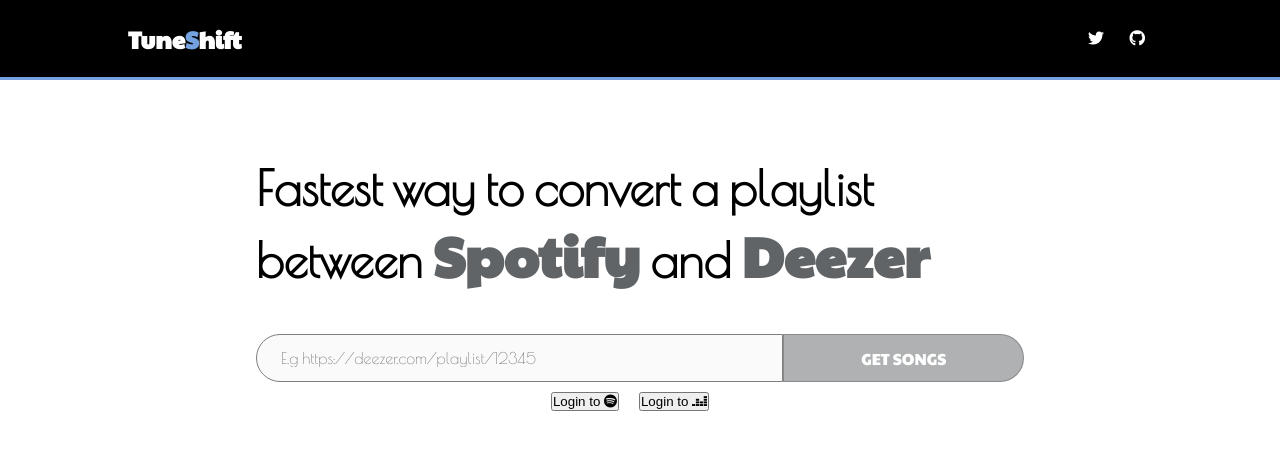
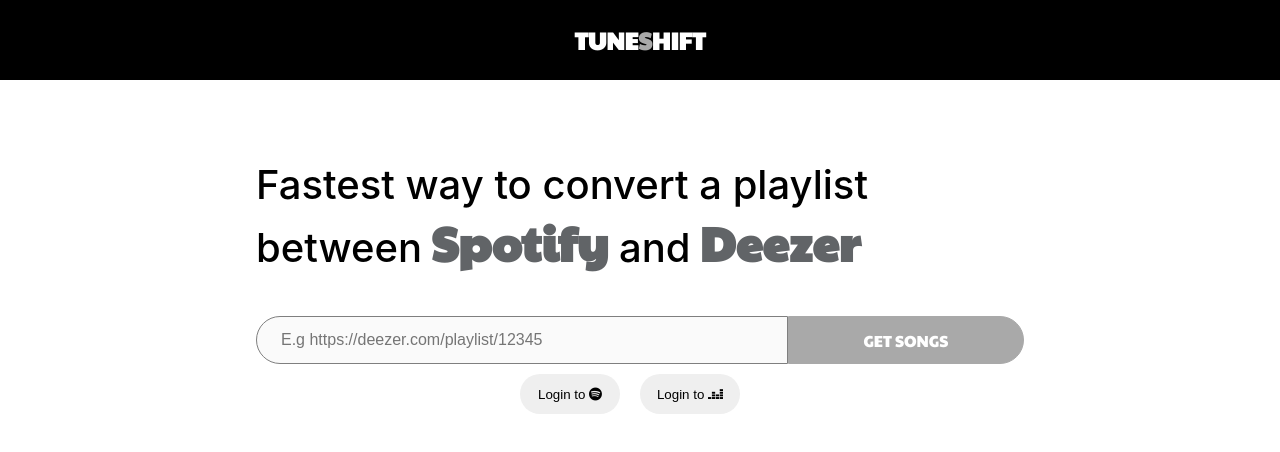
Before and after one commit to Ukhu/tuneshift, a React (Create React App) app: page / in a window 1280 px wide. Shown: the top 452 px of the page. Built offline with nearby package versions, Linux system fonts and the light colour scheme; no server answers; what crypto-random-string would draw is missing.

Commit message:
make changes to the UI

```diff
--- a/src/App.css
+++ b/src/App.css
@@ -10,7 +10,6 @@
   min-height: 5vh;
   justify-content: center;
   align-items: center;
-  font-family: 'Poiret One', cursive;
   padding: 2vmin;
 }
 
--- a/src/components/Header/Header.css
+++ b/src/components/Header/Header.css
@@ -5,8 +5,8 @@
 	background-color: rgba(0, 0, 0, 1);
 	padding: 0 10vw;
 	align-items: center;
-	justify-content: space-between;
-	border-bottom: 3px solid #74A1DF;
+	justify-content: center;
+	/* border-bottom: 3px solid #74A1DF; */
 }
 
 .header__logo {
@@ -18,7 +18,7 @@
 }
 
 .header__logo-span {
-	color: #74A1DF;
+	color: darkgray;
 }
 
 .header__socials {
--- a/src/components/Header/Header.tsx
+++ b/src/components/Header/Header.tsx
@@ -4,12 +4,7 @@
 function Header(): JSX.Element {
 	return (
 		<header className="header">
-			<p className="header__logo">Tune<span className="header__logo-span">S</span>hift</p>
-			<div className="header__socials">
-				<i className="fab fa-twitter"></i>
-				<i className="fab fa-github"></i>
-			</div>
-			<i className="fas fa-bars header__menu"></i>
+			<p className="header__logo">TUNE<span className="header__logo-span">S</span>HIFT</p>
 		</header>
   )
 }
--- a/src/components/Main/Main.css
+++ b/src/components/Main/Main.css
@@ -5,20 +5,19 @@
 	max-width: 80vw;
 	height: fit-content;
 	padding-top: 10vmin;
-	font-family: 'Poiret One', cursive;
 }
 
 .main__title {
-	font-size: 6vh;
-	font-family: 'Poiret One', cursive;
-	font-weight: bold;
+	font-size: 2.5rem;
+	font-weight: 500;
 	margin-bottom: 5vh;
 }
 
 .main__title-brands {
 	font-family: 'Paytone One', sans-serif;
 	color: #616467;
-	font-size: 7vh;
+	font-size: 3rem;
+	font-weight: bold;
 }
 
 .main__mini-form {
@@ -31,7 +30,6 @@
 	height: 6vh;
 	padding-left: 3vmin;
 	font-size: 2vh;
-	font-family: 'Poiret One', cursive;
 	border: 1px solid #7F7F7F;
 	border-top-left-radius: 50px;
 	border-bottom-left-radius: 50px;
@@ -62,8 +60,8 @@
 }
 
 .main__button:disabled {
-	background-color: #61646780;
-	border-color: #61646780;
+	background-color: darkgray;
+	border-color: darkgray;
 }
 
 .main__auth-buttons-group {
@@ -73,8 +71,22 @@
 }
 
 .main__auth-buttons {
+	height: 2.5rem;
+	width: 100px;
 	margin-right: 20px;
+	border-radius: 30px;
 	cursor: pointer;
+	border: none;
+}
+
+.main__auth-buttons:hover {
+	background-color: black;
+	color: white
+}
+
+.connected {
+	background-color: black;
+	color: white
 }
 
 @media screen and (min-width: 1050px) {
--- a/src/components/Main/Main.tsx
+++ b/src/components/Main/Main.tsx
@@ -134,8 +134,14 @@
 				</button>
 			</div>
 			<div className="main__auth-buttons-group">
-				<button onClick={loginSpotify} className="main__auth-buttons">{spotifyAuthenticated ? 'Connected' : 'Login to'} <i className="fab fa-spotify" /></button>
-				<button onClick={loginDeezer} className="main__auth-buttons">{deezerAuthenticated ? 'Connected' : 'Login to'} <i className="fab fa-deezer" /></button>
+				<button onClick={loginSpotify}
+					className={`main__auth-buttons ${spotifyAuthenticated ? 'connected' : ''}`}>
+						{spotifyAuthenticated ? 'Connected' : 'Login to'} <i className="fab fa-spotify" />
+				</button>
+				<button onClick={loginDeezer}
+					className={`main__auth-buttons ${deezerAuthenticated ? 'connected' : ''}`}>
+						{deezerAuthenticated ? 'Connected' : 'Login to'} <i className="fab fa-deezer" />
+				</button>
 			</div>
 			{(isFetching || playlist !== initialPlaylist) &&
 				<PlaylistCard playlist={playlist} convertPlaylist={convertPlaylist}/>
--- a/src/components/PlaylistCard/PlaylistCard.css
+++ b/src/components/PlaylistCard/PlaylistCard.css
@@ -43,12 +43,8 @@
   justify-content: space-around;
 }
 
-.playlist-card__properties {
-  font-family: 'Poiret One', cursive;
-}
-
 .playlist-card__value {
-  font-family: 'Paytone One', sans-serif;
+  font-weight: bold;
   width: 30%;
 }
 
--- a/src/index.css
+++ b/src/index.css
@@ -1,6 +1,4 @@
-@import url('https://fonts.googleapis.com/css2?family=Caladea:wght@400;700&display=swap');
 @import url('https://fonts.googleapis.com/css2?family=Paytone+One&display=swap');
-@import url('https://fonts.googleapis.com/css2?family=Poiret+One&display=swap');
 
 * {
   box-sizing: border-box;
@@ -9,7 +7,7 @@
 }
 
 body {
-  font-family: 'Caladea', serif;
+  font-family: -apple-system, BlinkMacSystemFont, 'Segoe UI', Roboto, Oxygen, Ubuntu, Cantarell, 'Open Sans', 'Helvetica Neue', sans-serif;
   -webkit-font-smoothing: antialiased;
   -moz-osx-font-smoothing: grayscale;
 }
```
